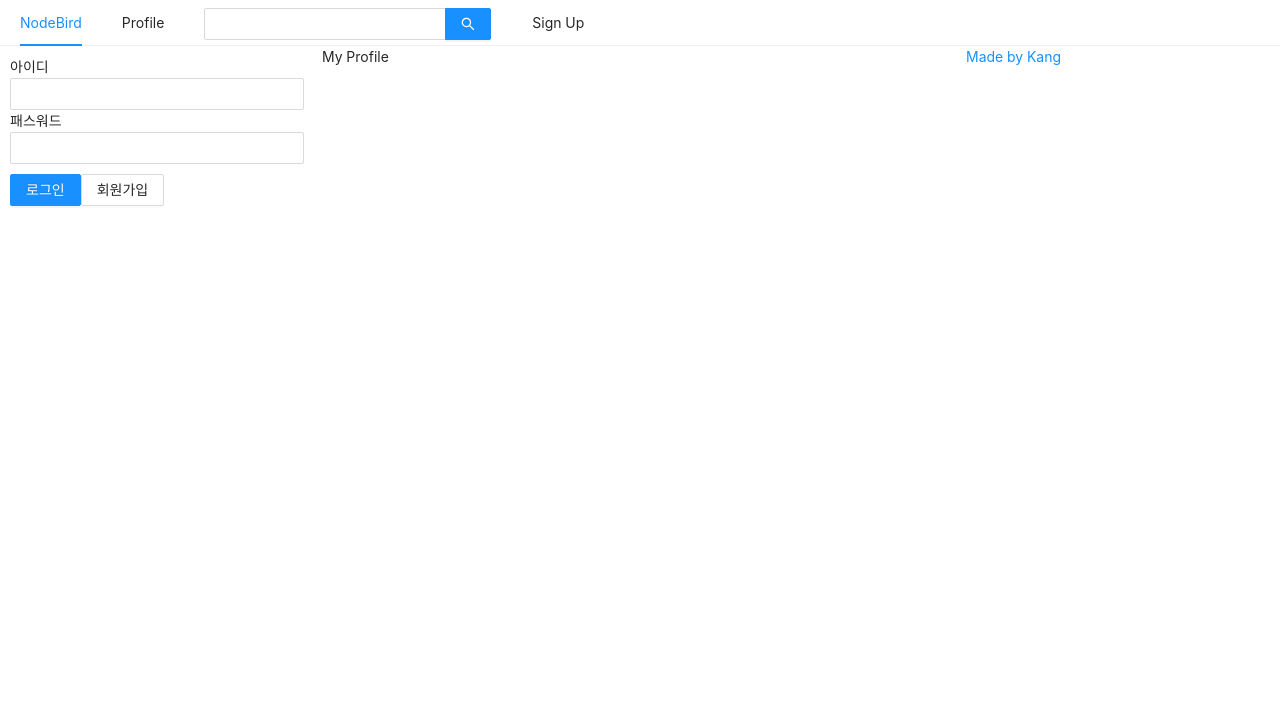
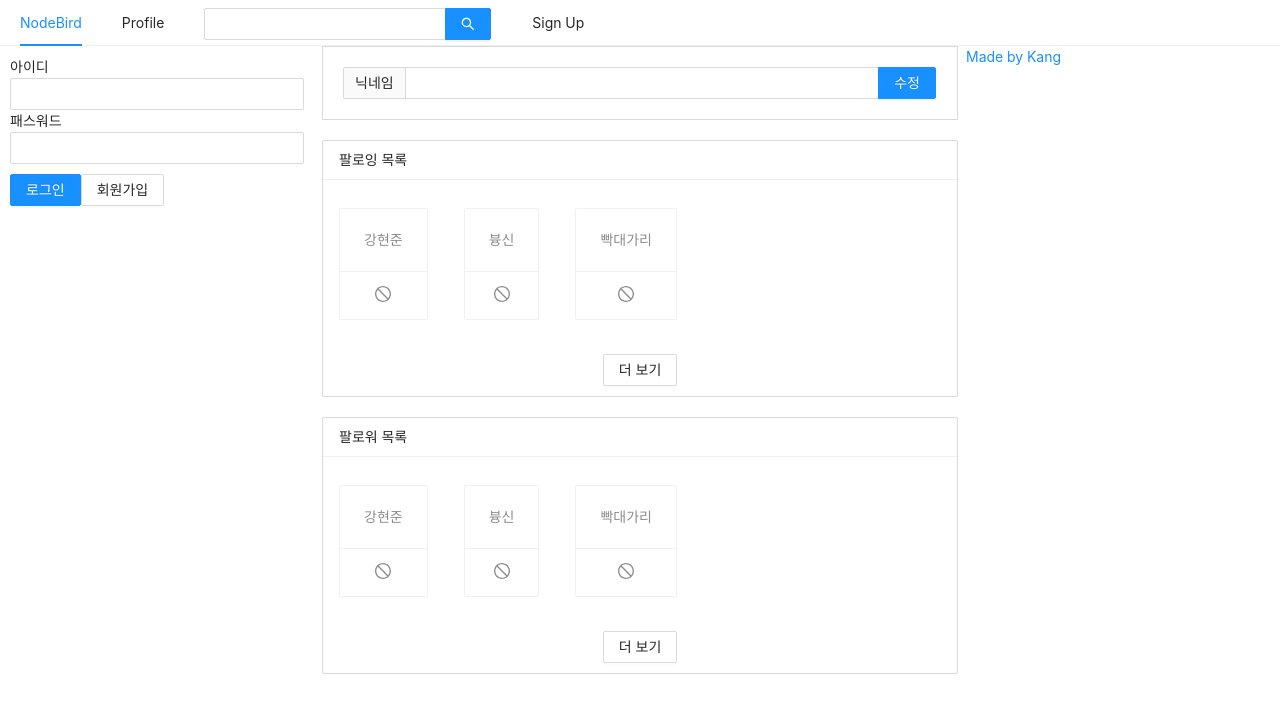
Before and after one commit to guswns951230/NodeBird-React, a Next.js app in the folder front/: page /profile in a window 1280 px wide. Shown: the top 712 px of the page. Built offline with nearby package versions, Linux system fonts and the light colour scheme.

Commit message:
Profile Page 만들기

```diff
--- /dev/null
+++ b/front/components/FollowList.js
@@ -0,0 +1,32 @@
+import React from 'react';
+import PropTypes from 'prop-types';
+import { List, Button, Card } from 'antd';
+import { StopOutlined } from '@ant-design/icons';
+
+const FollowList = ({ header, data }) => {
+  return (
+    <List
+      style={{ marginBottom: 20 }}
+      grid={{ gutter: 4, xs: 2, md: 3 }}
+      size="small"
+      header={<div>{header}</div>}
+      loadMore={<div style={{ textAlign: 'center', margin: '10px 0' }}><Button>더 보기</Button></div>}
+      bordered
+      dataSource={data}
+      renderItem={(item) => (
+        <List.Item style={{ marginTop: 20 }}>
+          <Card actions={[<StopOutlined key="stop" />]}>
+            <Card.Meta description={item.nickname} />
+          </Card>
+        </List.Item>
+      )}
+    />
+  )
+};
+
+FollowList.propTypes = {
+  header: PropTypes.string.isRequired,
+  data: PropTypes.array.isRequired,
+};
+
+export default FollowList;
--- /dev/null
+++ b/front/components/NicknameEditForm.js
@@ -0,0 +1,16 @@
+import React, { useMemo } from 'react';
+import { Form, Input } from 'antd';
+
+const NicknameEditForm = () => {
+  const style = useMemo(() => ({
+    marginBottom: '20px', border: '1px solid #d9d9d9', padding: '20px'
+  }), []);
+
+  return (
+    <Form style={style}>
+      <Input.Search addonBefore="닉네임" enterButton="수정" />
+    </Form>
+  );
+};
+
+export default NicknameEditForm;
--- a/front/pages/profile.js
+++ b/front/pages/profile.js
@@ -1,13 +1,23 @@
-import AppLayout from "../components/AppLayout";
 import Head from 'next/head';
 
+import AppLayout from '../components/AppLayout';
+import NicknameEditForm from '../components/NicknameEditForm';
+import FollowList from '../components/FollowList';
+
 const Profile = () => {
+  const followerList = [{ nickname: '강현준' }, { nickname: '븅신' }, { nickname: '빡대가리' }];
+  const followingList = [{ nickname: '강현준' }, { nickname: '븅신' }, { nickname: '빡대가리' }];
+
   return (
     <>
       <Head>
         <title>Node Bird | Profile</title>
       </Head>
-      <AppLayout><div>My Profile</div></AppLayout>
+      <AppLayout>
+        <NicknameEditForm />
+        <FollowList header="팔로잉 목록" data={followingList} />
+        <FollowList header="팔로워 목록" data={followerList} />
+      </AppLayout>
     </>
   );
 };
```
